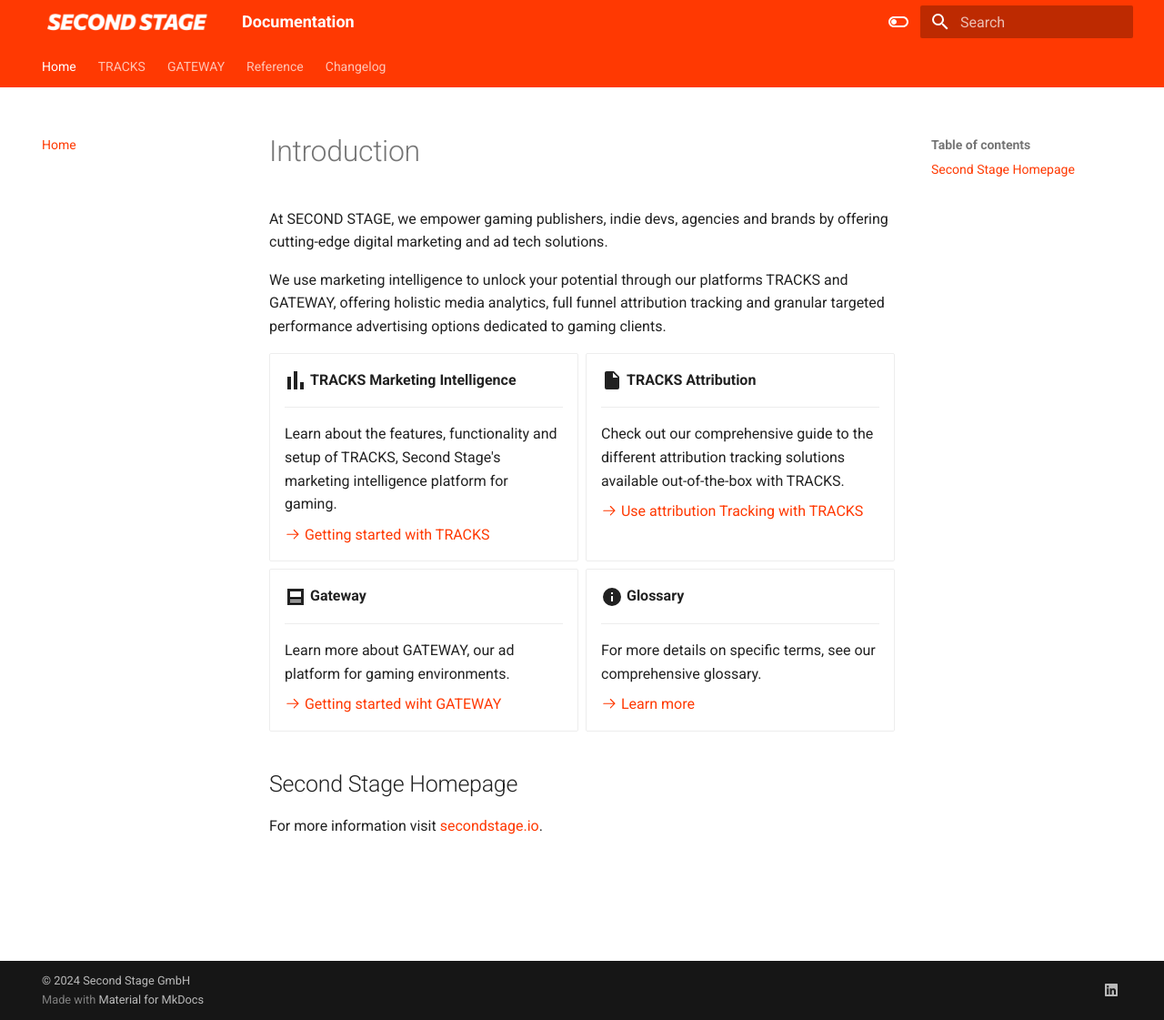
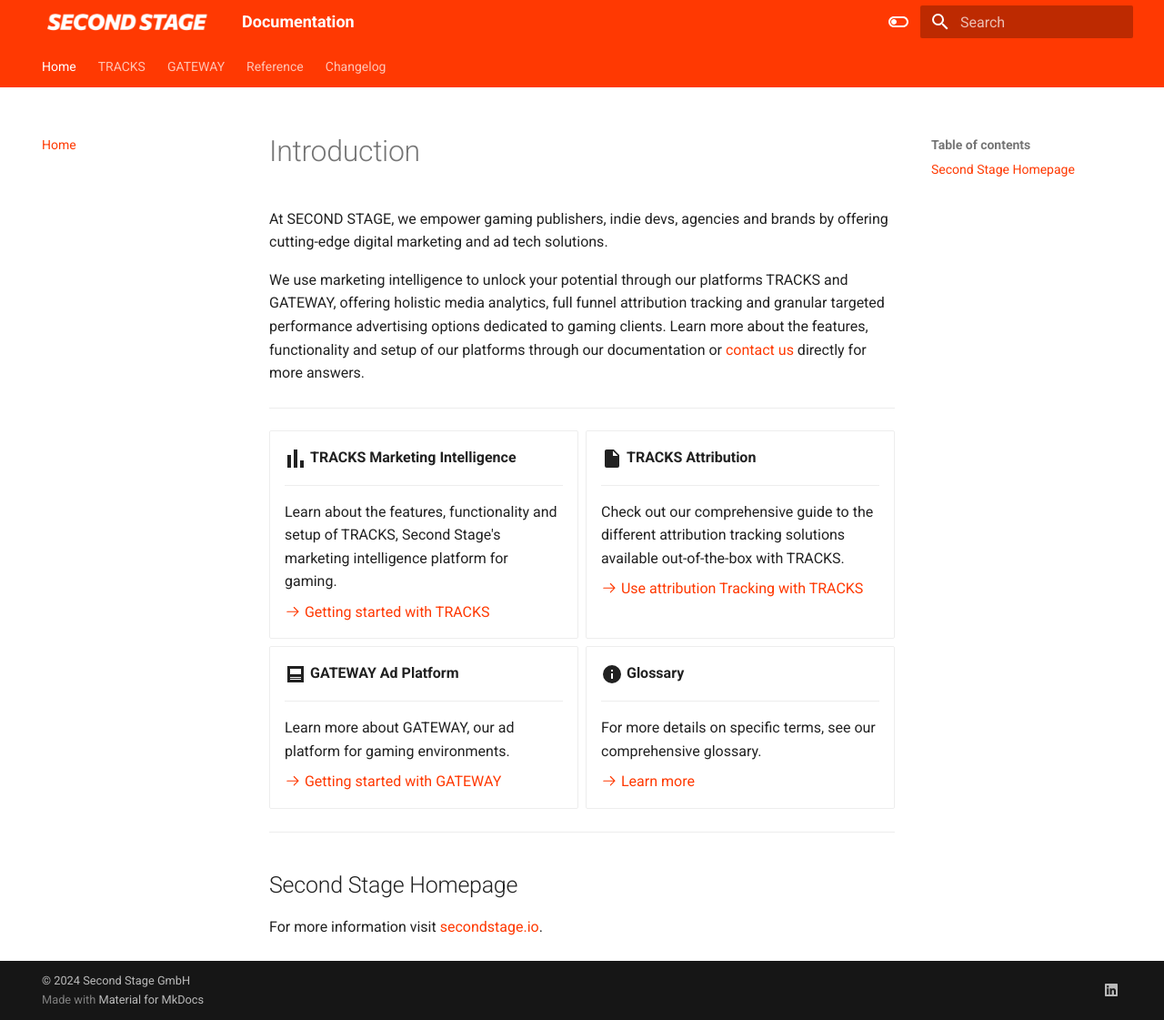
Before and after one commit to secondstage-io/tracks-documentation, an MkDocs documentation site: the page built from docs/index.md, in a window 1280 px wide and 1121 px high. Shown: the whole window at 91% size. Built offline with MkDocs 1.6.1 and Material for MkDocs 9.7.7, drawn with Linux system fonts in a browser that asks for light colours.

Commit message:
Update index.md
more polishing

```diff
--- a/docs/index.md
+++ b/docs/index.md
@@ -2,7 +2,9 @@
 
 At SECOND STAGE, we empower gaming publishers, indie devs, agencies and brands by offering cutting-edge digital marketing and ad tech solutions.
 
-We use marketing intelligence to unlock your potential through our platforms TRACKS and GATEWAY, offering holistic media analytics, full funnel attribution tracking and granular targeted performance advertising options dedicated to gaming clients.
+We use marketing intelligence to unlock your potential through our platforms TRACKS and GATEWAY, offering holistic media analytics, full funnel attribution tracking and granular targeted performance advertising options dedicated to gaming clients. Learn more about the features, functionality and setup of our platforms through our documentation or [contact us](https://secondstage.io/contact/) directly for more answers.
+
+---
 
 <div class="grid cards" markdown>
 
@@ -12,7 +14,7 @@
 
     Learn about the features, functionality and setup of TRACKS, Second Stage's marketing intelligence platform for gaming.
 
-    [:octicons-arrow-right-24: Getting started with TRACKS](#)
+    [:octicons-arrow-right-24: Getting started with TRACKS](/tracks/overview/)
 
 -   :material-file:{ .lg .middle } __TRACKS Attribution__
 
@@ -22,13 +24,13 @@
 
     [:octicons-arrow-right-24: Use attribution Tracking with TRACKS](/tracks/attribution-tracking/)
 
--   :material-post:{ .lg .middle } __Gateway__
+-   :material-post:{ .lg .middle } __GATEWAY Ad Platform__
 
     ---
 
     Learn more about GATEWAY, our ad platform for gaming environments.
 
-    [:octicons-arrow-right-24: Getting started wiht GATEWAY](/gateway/overview/)
+    [:octicons-arrow-right-24: Getting started with GATEWAY](/gateway/overview/)
 
 -   :material-information:{ .lg .middle } __Glossary__
 
@@ -40,6 +42,7 @@
 
 </div>
 
+---
 
 ## Second Stage Homepage
 
```
